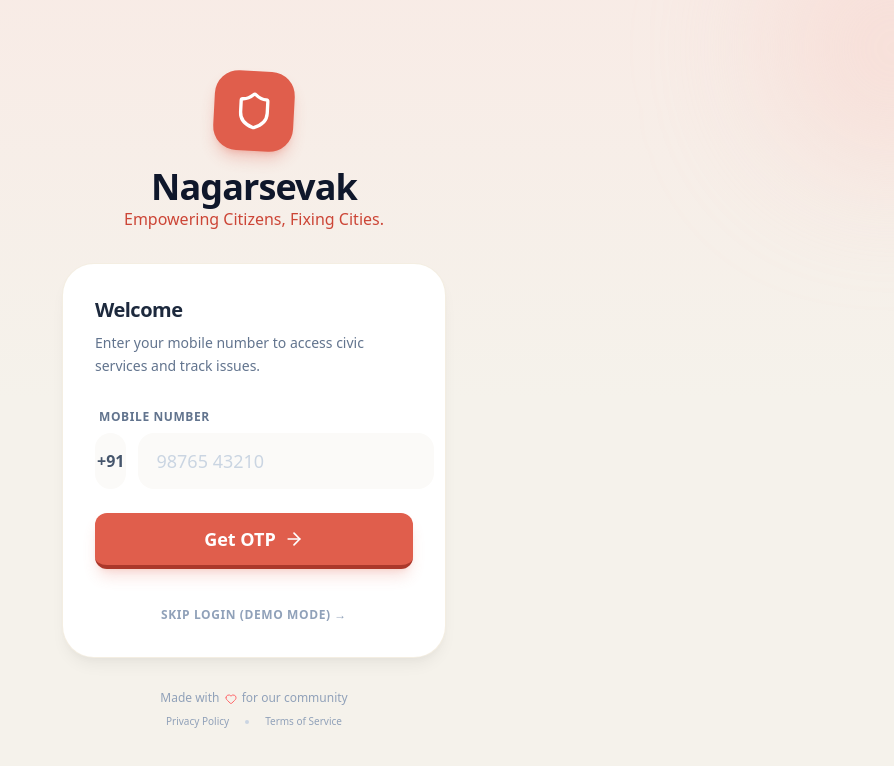
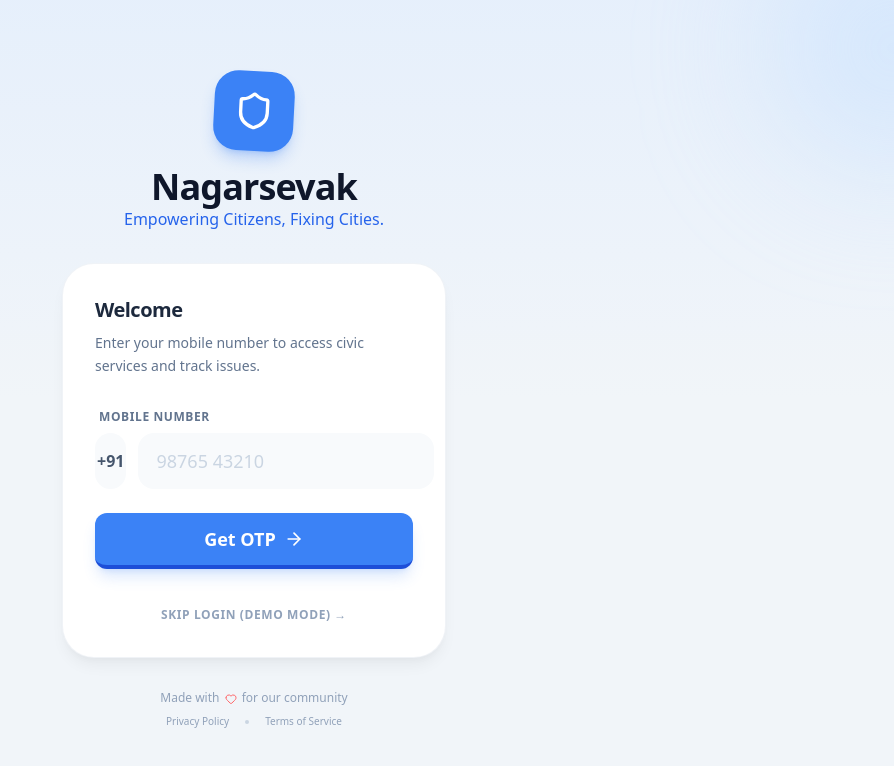
Before and after one commit to bunnybot1121/citizen, a React (Vite) app: page /login in a window 1280 px wide. Shown: the top 766 px of the page, without its empty margins (386-1280 px from the left). Built offline with nearby package versions, Linux system fonts and the light colour scheme; no server answers.

Commit message:
feat(theme): Revert to Blue/White aesthetic (replace Terracotta/Beige)

```diff
--- a/src/styles/index.css
+++ b/src/styles/index.css
@@ -6,19 +6,18 @@
     --font-heading: 'Outfit', system-ui, sans-serif;
     --font-body: 'DM Sans', system-ui, sans-serif;
 
-    /* Terracotta (Primary Action) */
-    --color-brand-50: #fdf2f0;
-    --color-brand-100: #fbe5e1;
-    --color-brand-200: #f7cdc6;
-    --color-brand-300: #f2a89d;
-    --color-brand-400: #eb7c6d;
-    --color-brand-500: #e05e4c;
-    /* Main Brand */
-    --color-brand-600: #cc4536;
-    --color-brand-700: #ab382b;
-    --color-brand-800: #8e3228;
-    --color-brand-900: #762e26;
-    --color-brand-950: #401511;
+    /* Blue (Primary Action) */
+    --color-brand-50: #eff6ff;
+    --color-brand-100: #dbeafe;
+    --color-brand-200: #bfdbfe;
+    --color-brand-300: #93c5fd;
+    --color-brand-400: #60a5fa;
+    --color-brand-500: #3b82f6;
+    --color-brand-600: #2563eb;
+    --color-brand-700: #1d4ed8;
+    --color-brand-800: #1e40af;
+    --color-brand-900: #1e3a8a;
+    --color-brand-950: #172554;
 
     /* Forest Green (Secondary / Success) */
     --color-secondary-50: #f0fdf4;
@@ -29,29 +28,27 @@
     --color-secondary-500: #22c55e;
     --color-secondary-600: #16a34a;
     --color-secondary-700: #15803d;
-    /* Main Secondary */
     --color-secondary-800: #166534;
     --color-secondary-900: #14532d;
     --color-secondary-950: #052e16;
 
-    /* Warm Neutrals (Sand / Paper) */
-    --color-warm-50: #fbfaf8;
-    --color-warm-100: #f5f2eb;
-    /* Main BG */
-    --color-warm-200: #eaddc5;
-    --color-warm-300: #decba5;
-    --color-warm-400: #d1b480;
-    --color-warm-500: #ca9f5c;
-    --color-warm-600: #b5864c;
-    --color-warm-700: #936840;
-    --color-warm-800: #7a5639;
-    --color-warm-900: #644732;
-    --color-warm-950: #36251a;
+    /* Cool Neutrals (Slate) - "Warm" mapped to Slate for code compatibility */
+    --color-warm-50: #f8fafc;
+    --color-warm-100: #f1f5f9;
+    --color-warm-200: #e2e8f0;
+    --color-warm-300: #cbd5e1;
+    --color-warm-400: #94a3b8;
+    --color-warm-500: #64748b;
+    --color-warm-600: #475569;
+    --color-warm-700: #334155;
+    --color-warm-800: #1e293b;
+    --color-warm-900: #0f172a;
+    --color-warm-950: #020617;
 
     /* Surface Colors */
-    --color-surface-50: #fbfaf8;
-    --color-surface-100: #f5f2eb;
-    --color-surface-200: #eaddc5;
+    --color-surface-50: #f8fafc;
+    --color-surface-100: #f1f5f9;
+    --color-surface-200: #e2e8f0;
 
     --shadow-soft: 0 4px 20px -2px rgba(0, 0, 0, 0.05);
     --shadow-card: 0 10px 15px -3px rgba(0, 0, 0, 0.05), 0 4px 6px -2px rgba(0, 0, 0, 0.025);
@@ -60,7 +57,7 @@
 
 @layer base {
     body {
-        @apply font-body bg-warm-100 text-slate-800 antialiased selection:bg-brand-200 selection:text-brand-900 min-h-dvh overflow-x-hidden overflow-y-auto;
+        @apply font-body bg-slate-50 text-slate-800 antialiased selection:bg-brand-200 selection:text-brand-900 min-h-dvh overflow-x-hidden overflow-y-auto;
     }
 
     h1,
--- a/tailwind.config.js
+++ b/tailwind.config.js
@@ -20,6 +20,32 @@ export default {
                     900: '#1e3a8a',
                     950: '#172554',
                 },
+                secondary: {
+                    50: '#f0fdf4',
+                    100: '#dcfce7',
+                    200: '#bbf7d0',
+                    300: '#86efac',
+                    400: '#4ade80',
+                    500: '#22c55e',
+                    600: '#16a34a',
+                    700: '#15803d',
+                    800: '#166534',
+                    900: '#14532d',
+                    950: '#052e16',
+                },
+                warm: {
+                    50: '#f8fafc',
+                    100: '#f1f5f9',
+                    200: '#e2e8f0',
+                    300: '#cbd5e1',
+                    400: '#94a3b8',
+                    500: '#64748b',
+                    600: '#475569',
+                    700: '#334155',
+                    800: '#1e293b',
+                    900: '#0f172a',
+                    950: '#020617',
+                },
                 surface: {
                     50: '#f8fafc',
                     100: '#f1f5f9',
```
